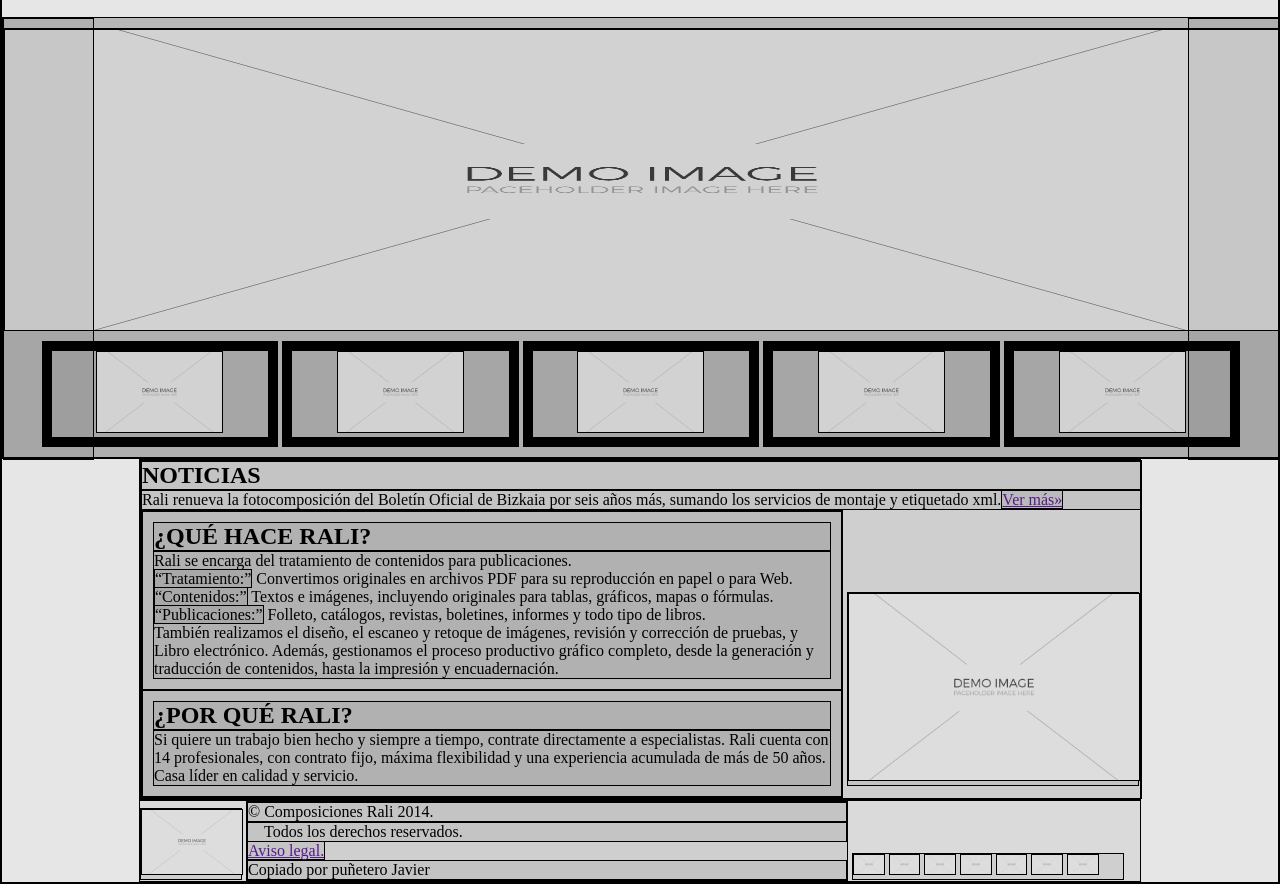
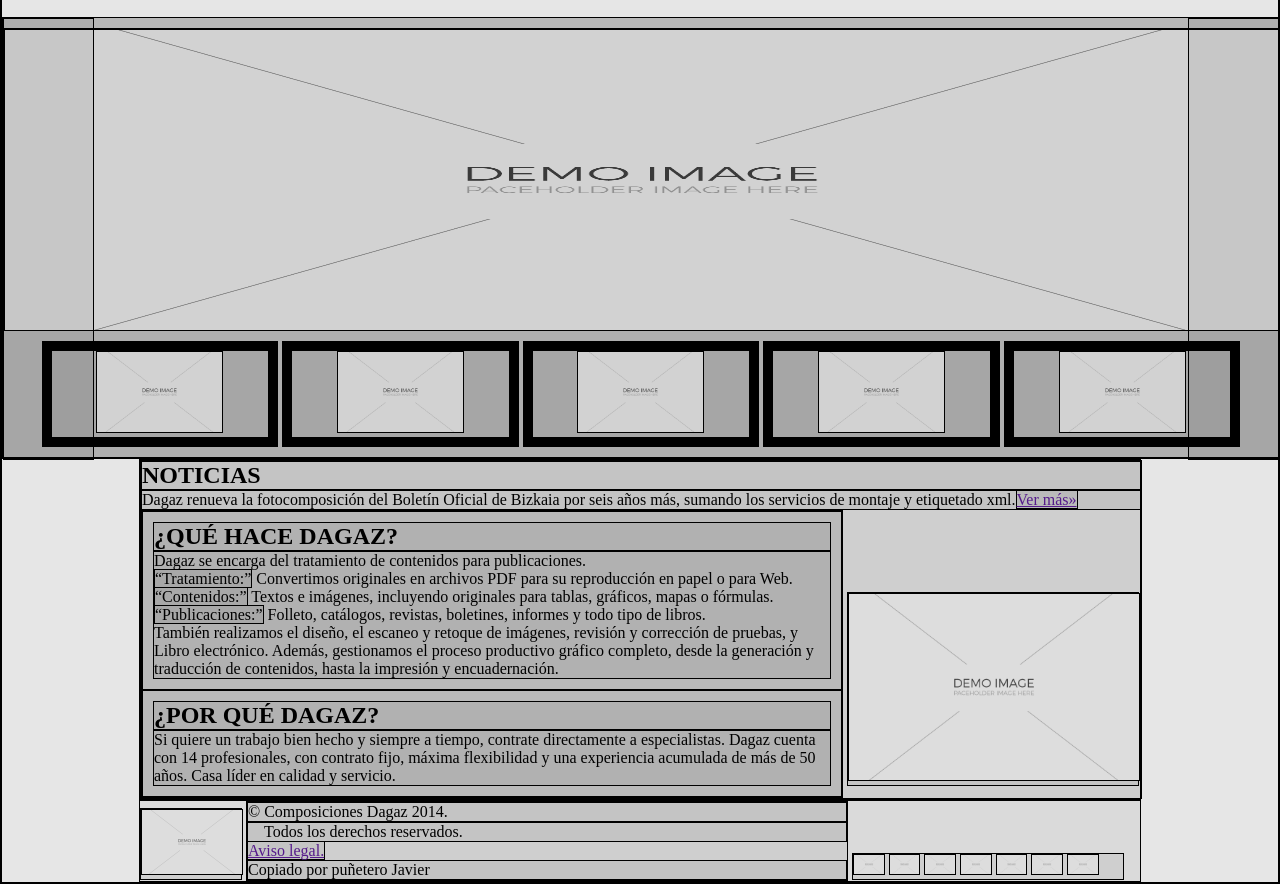
Before and after one commit to javiermvia/Curso_web_Javier, a plain HTML site: page IFCD0110/Sitioweb1/index.html in a window 1280 px wide. Shown: the part 195-1079 px from the top of the page. Drawn offline with Linux system fonts and the light colour scheme.

Commit message:
Correcciones

```diff
--- a/IFCD0110/Sitioweb1/index.html
+++ b/IFCD0110/Sitioweb1/index.html
@@ -83,11 +83,11 @@
     <main>
         <section class="container">
             <h2>NOTICIAS</h2>
-            <p>Rali renueva la fotocomposición del Boletín Oficial de Bizkaia por seis años más, sumando los servicios de montaje y etiquetado xml.<a href="">Ver más»</a></p>
+            <p>Dagaz renueva la fotocomposición del Boletín Oficial de Bizkaia por seis años más, sumando los servicios de montaje y etiquetado xml.<a href="">Ver más»</a></p>
             <div id="div-main">
                 <div>
-                    <h2>¿QUÉ HACE RALI?</h2>
-                    <p>Rali se encarga del tratamiento de contenidos para publicaciones.
+                    <h2>¿QUÉ HACE DAGAZ?</h2>
+                    <p>Dagaz se encarga del tratamiento de contenidos para publicaciones.
                     <br><q>Tratamiento:</q> Convertimos originales en archivos PDF para su reproducción en papel o para Web.
                     <br><q>Contenidos:</q> Textos e imágenes, incluyendo originales para tablas, gráficos, mapas o fórmulas.
                     <br><q>Publicaciones:</q> Folleto, catálogos, revistas, boletines, informes y todo tipo de libros.
@@ -95,9 +95,9 @@
                     Libro electrónico. Además, gestionamos el proceso productivo gráfico completo, desde la generación y traducción de contenidos, hasta la impresión y encuadernación.</p>
                 </div>
                 <div>
-                    <h2>¿POR QUÉ RALI?</h2>
+                    <h2>¿POR QUÉ DAGAZ?</h2>
                     <p>Si quiere un trabajo bien hecho y siempre a tiempo, contrate directamente a especialistas.
-                    Rali cuenta con 14 profesionales, con contrato fijo, máxima flexibilidad y una experiencia acumulada
+                    Dagaz cuenta con 14 profesionales, con contrato fijo, máxima flexibilidad y una experiencia acumulada
                     de más de 50 años. Casa líder en calidad y servicio.</p>
                 </div>
             </div>
@@ -111,7 +111,7 @@
             <img class="img1" src="./img/imgplaceholder.png" alt="">
         </figure>
         <div id="div-footer">
-            <p>© Composiciones Rali 2014.</p>
+            <p>© Composiciones Dagaz 2014.</p>
             <p>&nbsp;&nbsp;&nbsp;&nbsp;Todos los derechos reservados.</p>
             <a href="">Aviso legal.</a>
             <p>Copiado por puñetero Javier</p>
```
